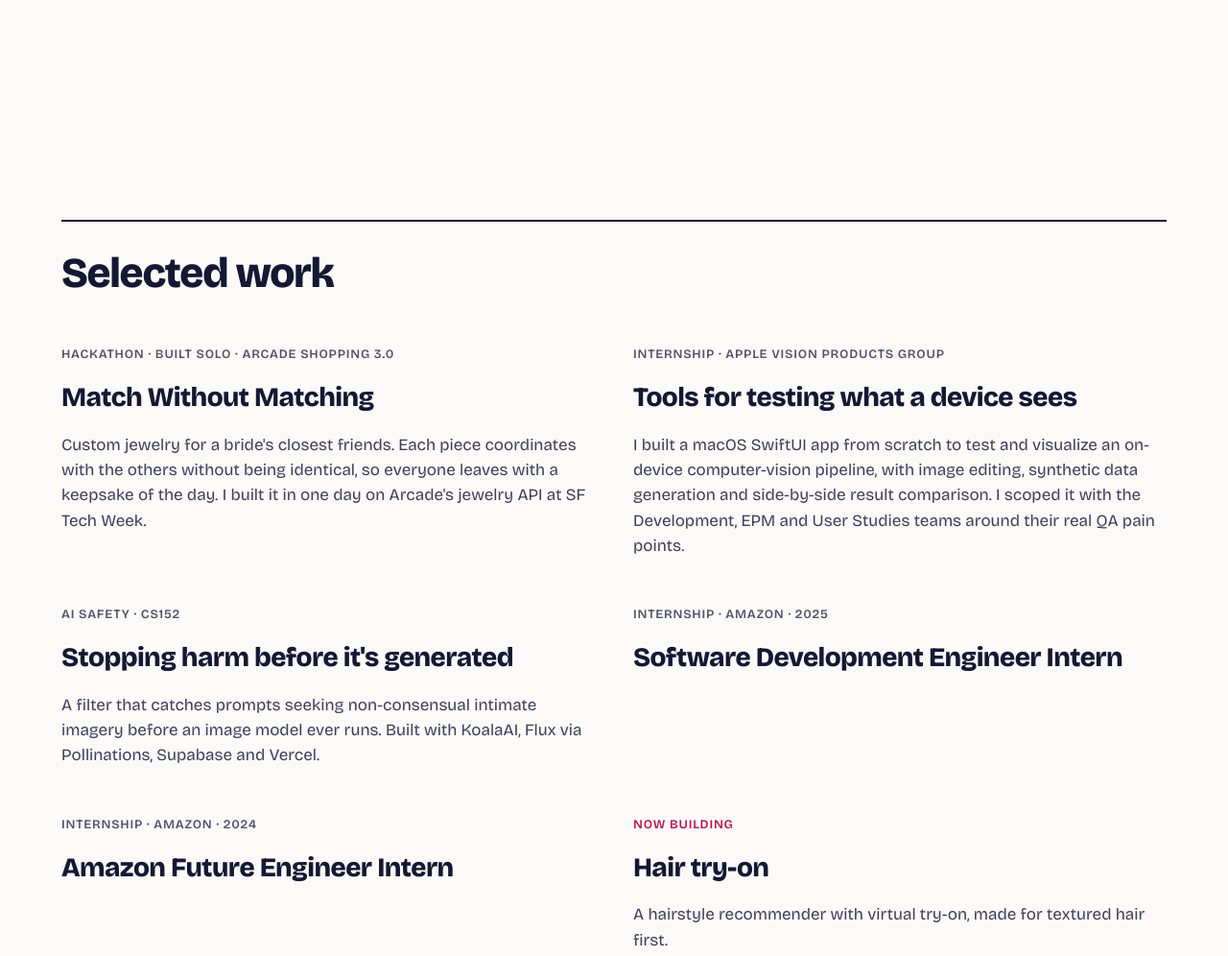
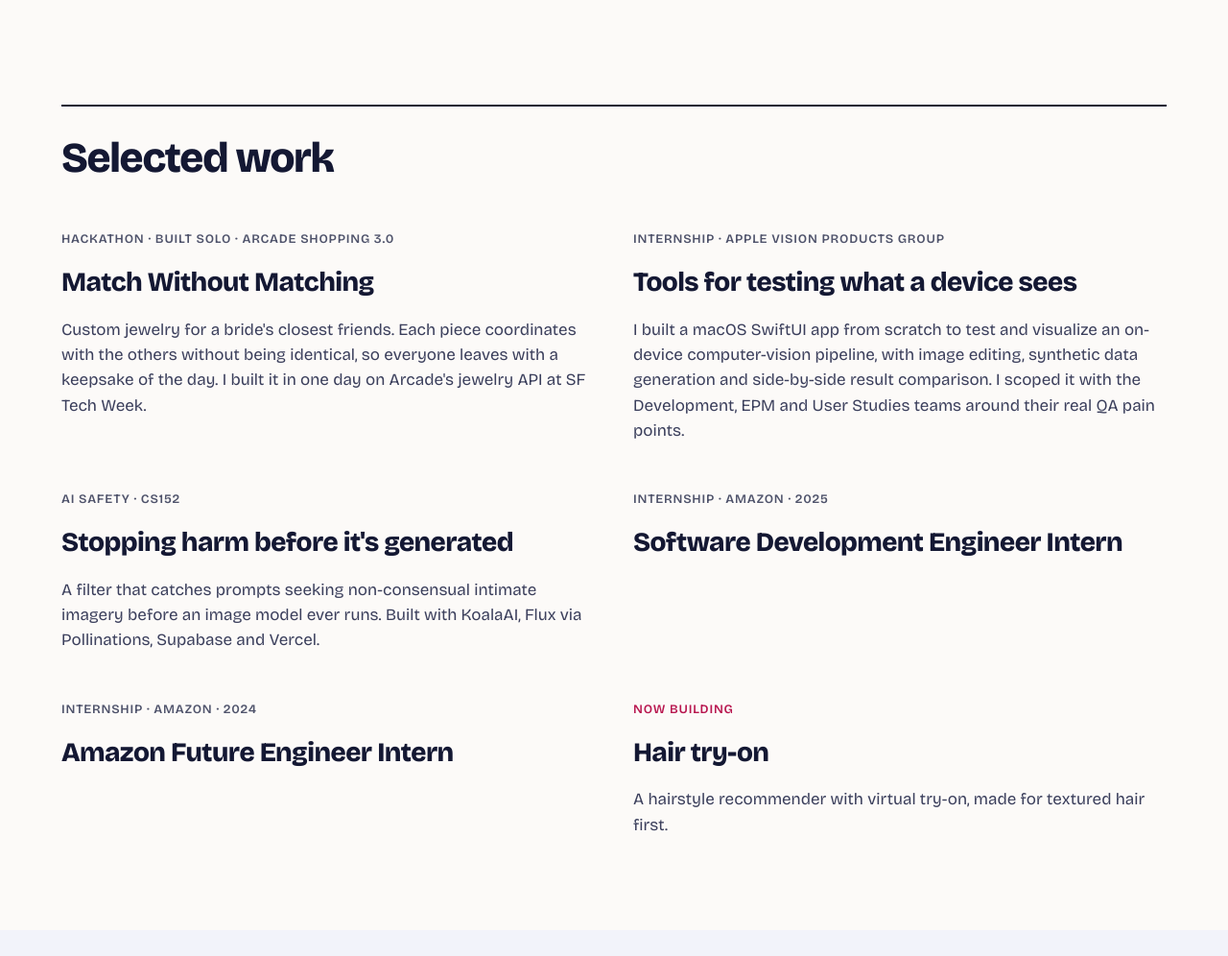
Before and after one commit to borami3/personal-site, a plain HTML site: page index.html in a window 1280 px wide. Shown: the part 624-1620 px from the top of the page at 96% size. Drawn offline with nearby package versions, Linux system fonts and the light colour scheme.

Commit message:
revise the extra line spacing

```diff
--- a/index.html
+++ b/index.html
@@ -19,14 +19,12 @@
 *{box-sizing:border-box}
 a{color:#B8164F}a:hover{color:#2E3E9E}
 @media (min-width: 1100px){.hero-tag{white-space:nowrap}}
-@media (min-width: 821px){.hero-sec{min-height:calc(100vh - 80px)}}
 @media (max-width: 820px){
 .hero-grid{min-height:0 !important;row-gap:32px}
 .hero-text{grid-column:1 / -1 !important;grid-row:2 !important}
 .hero-photo{grid-column:1 / -1 !important;grid-row:1 !important;margin-top:0 !important}
 .hero-block{width:60% !important;height:40% !important}
 }
-#work{margin-top:120px !important}
 </style>
 </head>
 <body>
```
